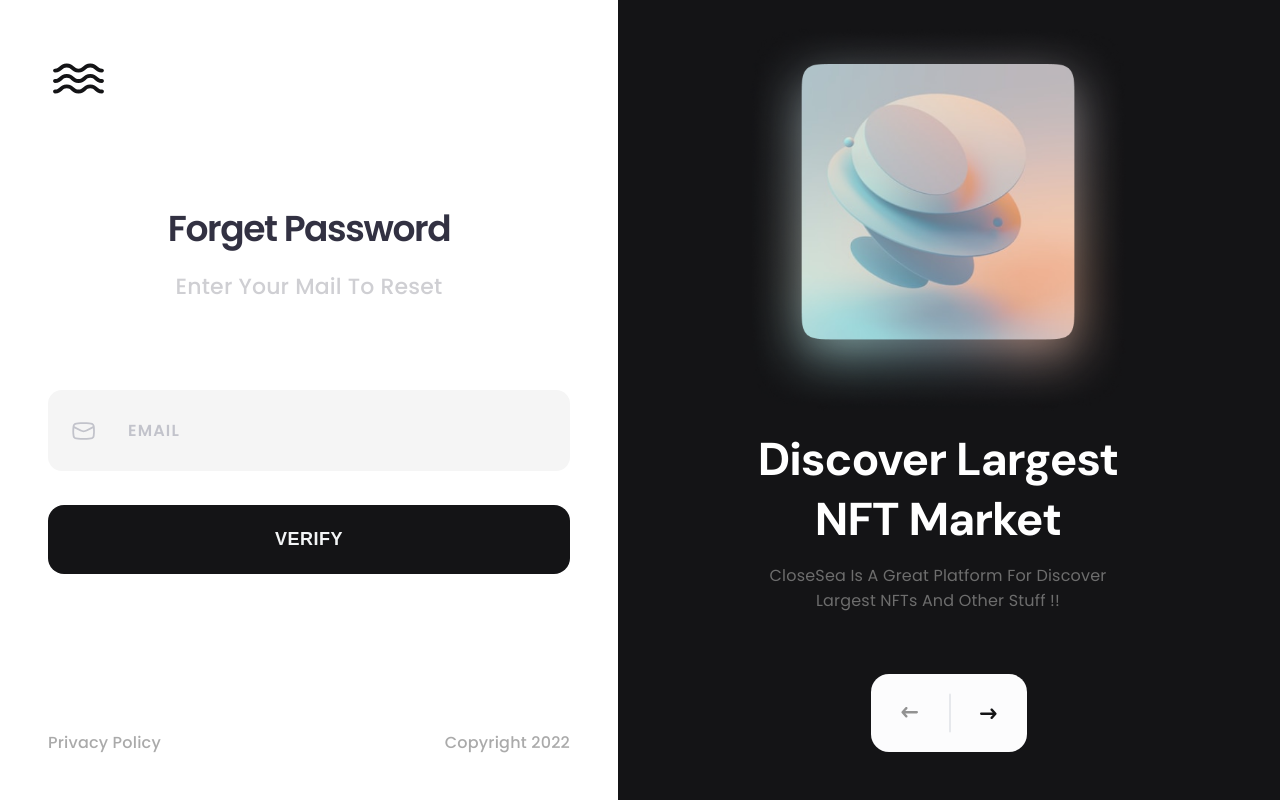
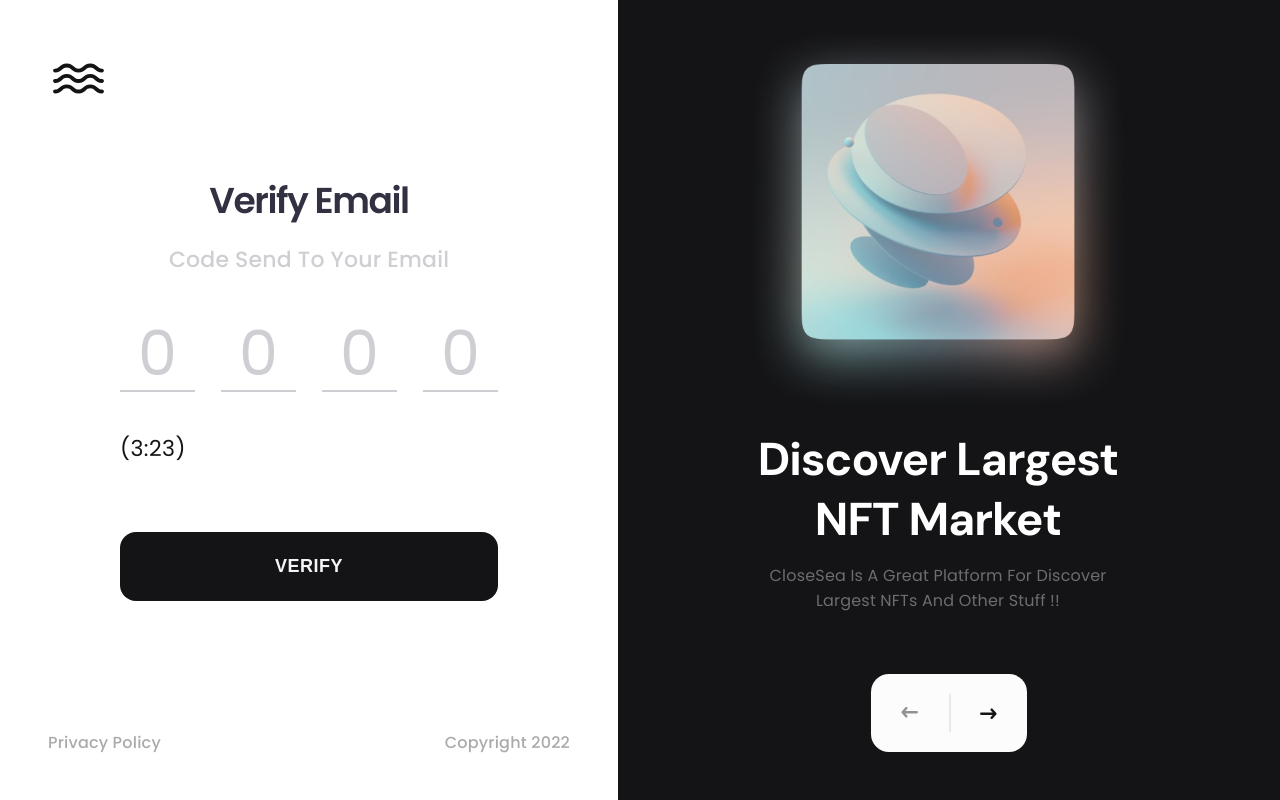
Before and after one commit to persistent-fox/dashboard-nft, a React app: page / in a window 1280 px wide. Built offline with nearby package versions, Linux system fonts and the light colour scheme.

Commit message:
create verify email page

```diff
--- a/src/layout/auth-layout/AuthLayout.tsx
+++ b/src/layout/auth-layout/AuthLayout.tsx
@@ -3,6 +3,7 @@ import { Icon } from '../../components/icon/Icon';
 import { S } from './AuthLayout_Styles';
 import { Carousel } from './components/carousel/Carousel';
 import { ForgetPasswordPage } from './pages/forget-password/ForgetPasswordPage';
+import { VerifyEmailPage } from './pages/verify-email/VerifyEmailPage';
 
 export const AuthLayout = () => {
 	return (
@@ -12,7 +13,8 @@ export const AuthLayout = () => {
 					<Icon width='61' height='61' viewBox='0 0 61 61' iconId='logo' />
 				</S.Frame>
 				{/* <LoginPage /> */}
-				<ForgetPasswordPage />
+				{/* <ForgetPasswordPage /> */}
+				<VerifyEmailPage />
 				<FlexWrapper justify='space-between'>
 					<S.Text>Privacy Policy</S.Text>
 					<S.Text>Copyright 2022</S.Text>
--- /dev/null
+++ b/src/layout/auth-layout/components/code/Code.tsx
@@ -0,0 +1,29 @@
+import styled from 'styled-components';
+
+export const Code = styled.input`
+	font-family: 'Poppins', sans-serif;
+	padding: 0 5px;
+	font-size: 62px;
+	font-weight: 400;
+	line-height: 1.2;
+	border: none;
+	text-align: center;
+	border-bottom: 2px solid ${props => props.theme.colors.gray.mistyGray};
+	width: 75px;
+	height: 75px;
+	&::-webkit-inner-spin-button,
+	&::-webkit-outer-spin-button {
+		appearance: none;
+	}
+	&::placeholder {
+		color: ${props => props.theme.colors.text.gray.mistyGray};
+	}
+	&:not(:placeholder-shown) {
+		color: ${props => props.theme.colors.text.secondary};
+		border-bottom: 2px solid ${props => props.theme.colors.secondary};
+	}
+	&:focus-visible {
+		outline: none;
+		border-bottom: 2px solid ${props => props.theme.colors.secondary};
+	}
+`;
--- /dev/null
+++ b/src/layout/auth-layout/components/timer/Timer.tsx
@@ -0,0 +1,14 @@
+import React from 'react';
+import styled from 'styled-components';
+
+export const Timer = () => {
+	return <StyledTimer>(3:23)</StyledTimer>;
+};
+
+export const StyledTimer = styled.span`
+	display: block;
+	color: ${props => props.theme.colors.text.secondary};
+	font-size: 22px;
+	font-weight: 300;
+	letter-spacing: 0.429px;
+`;
--- a/src/layout/auth-layout/pages/verify-email/VerifyEmailPage.tsx
+++ b/src/layout/auth-layout/pages/verify-email/VerifyEmailPage.tsx
@@ -1,5 +1,24 @@
-import { S } from './VerifyEmailPage';
+import { FlexWrapper } from '../../../../components/FlexWrapper';
+import { Button } from '../../../../components/button/Button';
+import { MainTitle } from '../../components/MainTitle';
+import { Paragraph } from '../../components/Paragraph';
+import { Code } from '../../components/code/Code';
+import { Timer } from '../../components/timer/Timer';
+import { S } from './VerifyEmail_Styles';
 
 export const VerifyEmailPage = () => {
-	return <S.VerifyEmailPage>VerifyEmailPage</S.VerifyEmailPage>;
+	return (
+		<S.VerifyEmailPage>
+			<MainTitle>Verify Email</MainTitle>
+			<Paragraph>Code Send To Your Email</Paragraph>
+			<FlexWrapper gap='26px'>
+				<Code placeholder='0' type='number' />
+				<Code placeholder='0' type='number' />
+				<Code placeholder='0' type='number' />
+				<Code placeholder='0' type='number' />
+			</FlexWrapper>
+			<Timer />
+			<Button>Verify</Button>
+		</S.VerifyEmailPage>
+	);
 };
--- a/src/layout/auth-layout/pages/verify-email/VerifyEmail_Styles.ts
+++ b/src/layout/auth-layout/pages/verify-email/VerifyEmail_Styles.ts
@@ -1,5 +1,23 @@
 import styled from 'styled-components';
+import { MainTitle } from '../../components/MainTitle';
+import { FlexWrapper } from '../../../../components/FlexWrapper';
+import { StyledButton } from '../../../../components/button/Button';
 
-const VerifyEmailPage = styled.section``;
+const VerifyEmailPage = styled.section`
+	display: flex;
+	flex-direction: column;
+	justify-content: center;
+	height: 100%;
+	${FlexWrapper} {
+		margin: 44px 0;
+	}
+	${MainTitle} {
+		margin-bottom: 24px;
+	}
+	${StyledButton} {
+		margin-top: 70px;
+		width: 100%;
+	}
+`;
 
 export const S = { VerifyEmailPage };
--- a/src/styles/theme.ts
+++ b/src/styles/theme.ts
@@ -8,6 +8,7 @@ export const theme = {
 			light: '#E6E8EC',
 			ghost: '#f5f5f5',
 			medium: '#929292',
+			mistyGray: '#CFCFD3',
 		},
 		text: {
 			secondary: '#141416',
```
